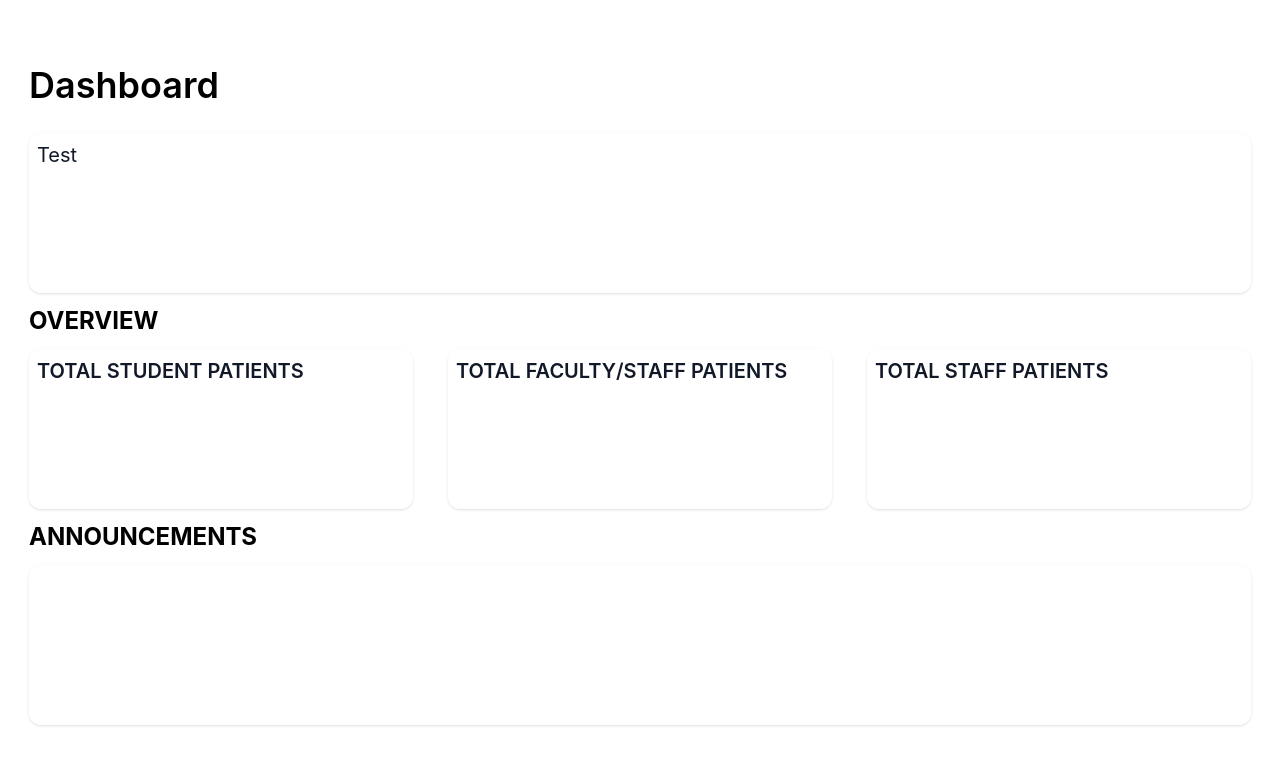
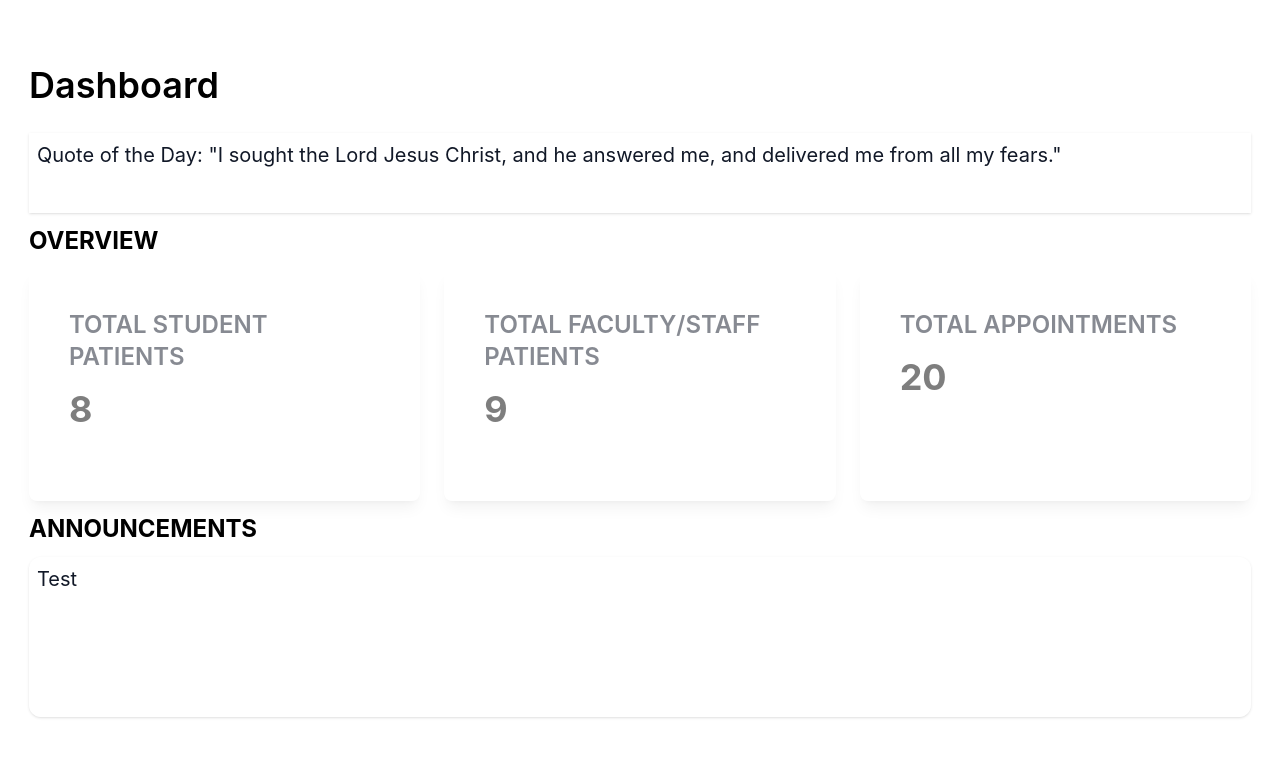
Before and after one commit to Andraannn/MSU-IIT-CIS-Adlawan, a React (Create React App) app in the folder my-project/: page /dashboard in a window 1280 px wide. Shown: the top 764 px of the page. Built offline with nearby package versions, Linux system fonts and the light colour scheme.

Commit message:
updated dashboard

```diff
--- a/my-project/src/App.js
+++ b/my-project/src/App.js
@@ -15,6 +15,9 @@ import NewAccordion from './routes/new';
 import DataGrid from './routes/datagrid';
 import Dashboard from './routes/dashboard';
 import TestingCode from './routes/testing';
+import StudentPatients from './routes/widget';
+import FacultyStaff from './routes/widget2';
+import TotalAppointments from './routes/widget3';
 
 function App() {
 
@@ -35,6 +38,10 @@ function App() {
       <Route path="/datagrid" element={<DataGrid></DataGrid>}></Route>
       <Route path="/dashboard" element={<Dashboard></Dashboard>}></Route>
       <Route path="/testingcode" element={<TestingCode></TestingCode>}></Route>
+      <Route element={<StudentPatients></StudentPatients>}></Route>
+      <Route element={<FacultyStaff></FacultyStaff>}></Route>
+      <Route element={<TotalAppointments></TotalAppointments>}></Route>
+
 
     </Routes>
   </div>
--- a/my-project/src/routes/dashboard.js
+++ b/my-project/src/routes/dashboard.js
@@ -1,4 +1,7 @@
 import React from "react";
+import StudentPatients from "./widget";
+import FacultyStaff from "./widget2";
+import TotalAppointments from "./widget3";
 
 function Dashboard(){
     return(
@@ -8,16 +11,18 @@ function Dashboard(){
             <div class="flex flex-col w-full h-full text-gray-900 text-xl">
                 <div className="w-full">
                     <h1 className="py-7 text-black text-4xl text-left font-semibold">Dashboard</h1>
-                    <div className='relative bg-white bg-opacity-50 h-40 w-200 rounded-xl shadow x-1 p-2 text-justify'>Test</div>
+                    <div className='relative bg-white bg-opacity-50 h-20 w-200 shadow x-1 p-2 text-justify text-sm md:text-lg lg:text-xl'>Quote of the Day: "I sought the Lord Jesus Christ, and he answered me, and delivered me from all my fears."</div>
                     <h1 className='py-3 text-black text-2xl text-left font-bold'>OVERVIEW</h1>
-                    <section className="flex justify-between">
-                        <div className='bg-white bg-opacity-50 h-40 w-96 rounded-xl shadow x-1 py-2 px-2 text-left text-xl font-semibold'>TOTAL STUDENT PATIENTS</div>
-                        <div className='bg-white bg-opacity-50 h-40 w-96 rounded-xl shadow x-1 py-2 px-2 text-left text-xl font-semibold'>TOTAL FACULTY/STAFF PATIENTS</div>
-                        <div className='bg-white bg-opacity-50 h-40 w-96 rounded-xl shadow x-1 py-2 px-2 text-left text-xl font-semibold'>TOTAL STAFF PATIENTS</div>
+                    <section className="container mx-auto">
+                        <div className="grid grid-cols-1 gap-6 md:grid-cols-2 lg:grid-cols-3">
+                            <StudentPatients />
+                            <FacultyStaff />
+                            <TotalAppointments />
+                        </div>
                     </section>
                     {/* ANNOUNCEMENT BANNER */}
                     <h1 className='py-3 text-black text-2xl text-left font-bold'>ANNOUNCEMENTS</h1>
-                    <div className='relative bg-white bg-opacity-50 h-40 w-200 rounded-xl shadow x-1'></div>
+                    <div className='relative bg-white bg-opacity-50 h-40 w-200 rounded-xl shadow x-1 x-1 p-2 text-justify text-sm md:text-lg lg:text-xl'>Test</div>
                 </div>
 
             </div>
--- /dev/null
+++ b/my-project/src/routes/widget.js
@@ -0,0 +1,16 @@
+import React from "react";
+
+const StudentPatients = () => {
+  return (
+    <div className="bg-white opacity-50 rounded-lg shadow-lg p-6 lg:p-8 xl:p-10">
+      <h2 className="text-lg lg:text-xl xl:text-2xl font-semibold mb-4">TOTAL STUDENT PATIENTS</h2>
+      <p className="text-4xl font-bold text-black mb-2 lg:mb-6 xl:mb-8">
+        8
+      </p>
+    </div>
+
+
+  );
+};
+
+export default StudentPatients;
--- /dev/null
+++ b/my-project/src/routes/widget2.js
@@ -0,0 +1,14 @@
+import React from "react";
+
+const FacultyStaff = () => {
+  return (
+    <div className="bg-white opacity-50 rounded-lg shadow-lg p-6 lg:p-8 xl:p-10">
+        <h2 className="text-lg lg:text-xl xl:text-2xl font-semibold mb-4">TOTAL FACULTY/STAFF PATIENTS</h2>
+        <p className="text-4xl font-bold text-black mb-2 lg:mb-6 xl:mb-8">
+        9
+        </p>
+    </div>
+  );
+};
+
+export default FacultyStaff;
--- /dev/null
+++ b/my-project/src/routes/widget3.js
@@ -0,0 +1,14 @@
+import React from "react";
+
+const TotalAppointments = () => {
+  return (
+    <div className="bg-white opacity-50 rounded-lg shadow-lg p-6 lg:p-8 xl:p-10">
+      <h2 className="text-lg lg:text-xl xl:text-2xl font-semibold mb-4">TOTAL APPOINTMENTS</h2>
+      <p className="text-4xl font-bold text-black mb-2 lg:mb-6 xl:mb-8">
+        20
+      </p>
+    </div>
+  );
+};
+
+export default TotalAppointments;
```
